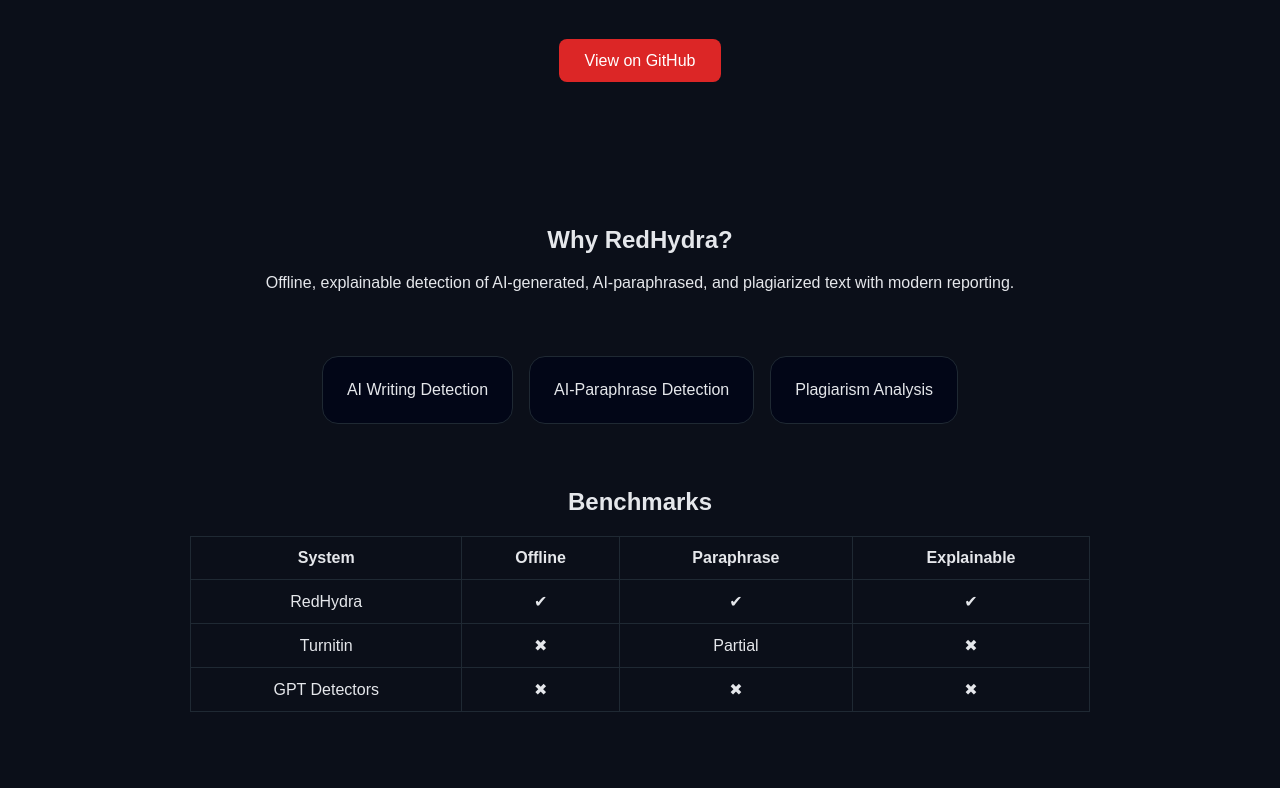
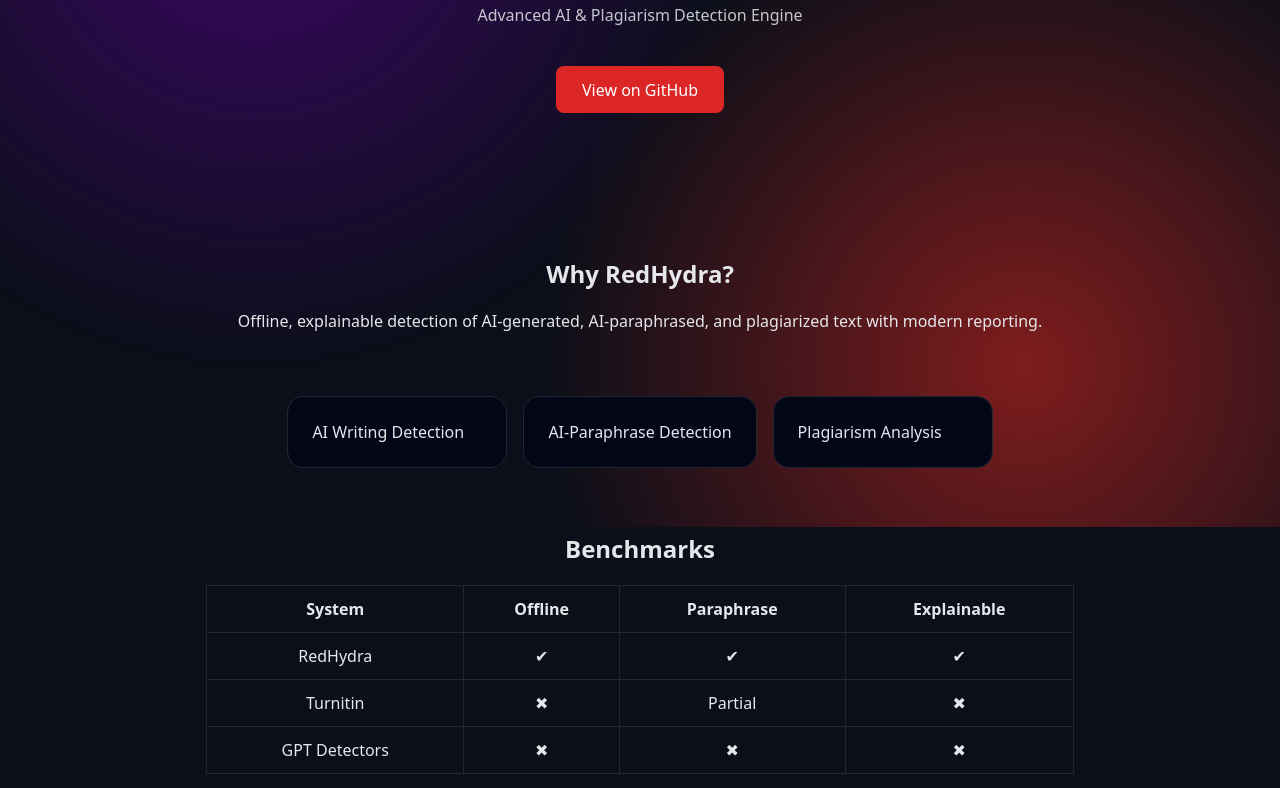
Before and after one commit to root60/RedHydra-AI-Plagiarism-Checker, a plain HTML site: page docs/index.html in a window 1280 px wide. Shown: the part 273-1061 px from the top of the page. Drawn offline with Linux system fonts and the light colour scheme.

Commit message:
Refactor CSS styles for improved consistency

```diff
--- a/docs/styles.css
+++ b/docs/styles.css
@@ -1,15 +1,20 @@
+* {
+  box-sizing: border-box;
+}
+
 body {
   margin: 0;
-  font-family: Arial, sans-serif;
+  font-family: system-ui, -apple-system, BlinkMacSystemFont, sans-serif;
   background: #0b0f19;
   color: #e5e7eb;
 }
 
-.bg {
+.background {
   position: fixed;
   inset: 0;
-  background: radial-gradient(circle at 20% 20%, #3b0764, transparent 40%),
-              radial-gradient(circle at 80% 80%, #7f1d1d, transparent 40%);
+  background:
+    radial-gradient(circle at 20% 20%, #3b0764, transparent 40%),
+    radial-gradient(circle at 80% 80%, #7f1d1d, transparent 40%);
   z-index: -1;
 }
 
@@ -20,6 +25,11 @@ body {
 
 .logo {
   width: 120px;
+  margin-bottom: 1rem;
+}
+
+.subtitle {
+  opacity: 0.85;
 }
 
 .btn {
@@ -32,9 +42,14 @@ body {
   border-radius: 0.5rem;
 }
 
+.btn:hover {
+  background: #b91c1c;
+}
+
 .section {
   max-width: 900px;
   margin: 4rem auto;
+  padding: 0 1rem;
   text-align: center;
 }
 
@@ -42,6 +57,7 @@ body {
   display: flex;
   justify-content: center;
   gap: 1rem;
+  padding: 0 1rem;
 }
 
 .card {
@@ -49,6 +65,7 @@ body {
   border: 1px solid #1f2933;
   padding: 1.5rem;
   border-radius: 1rem;
+  min-width: 220px;
 }
 
 table {
```
